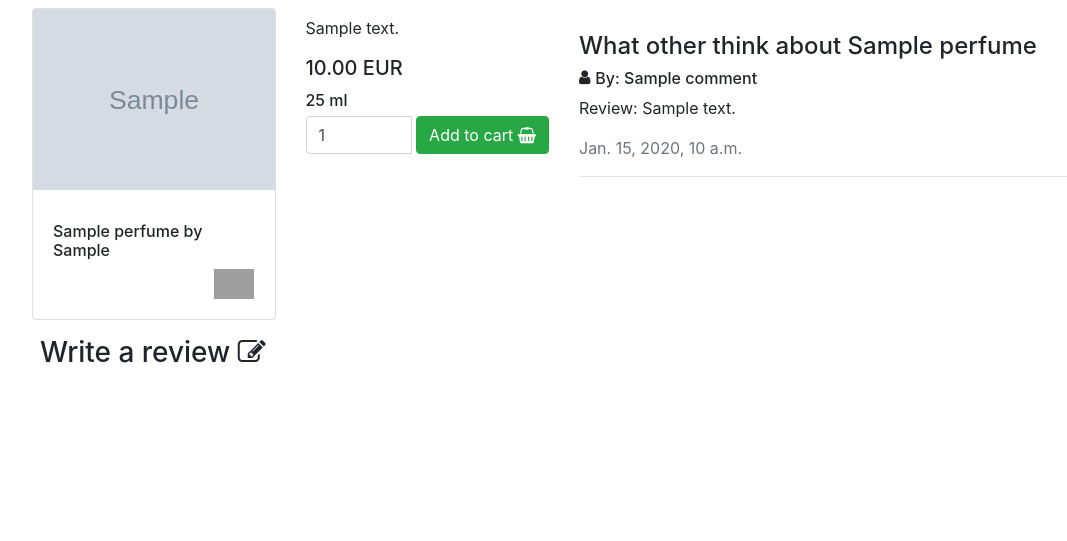
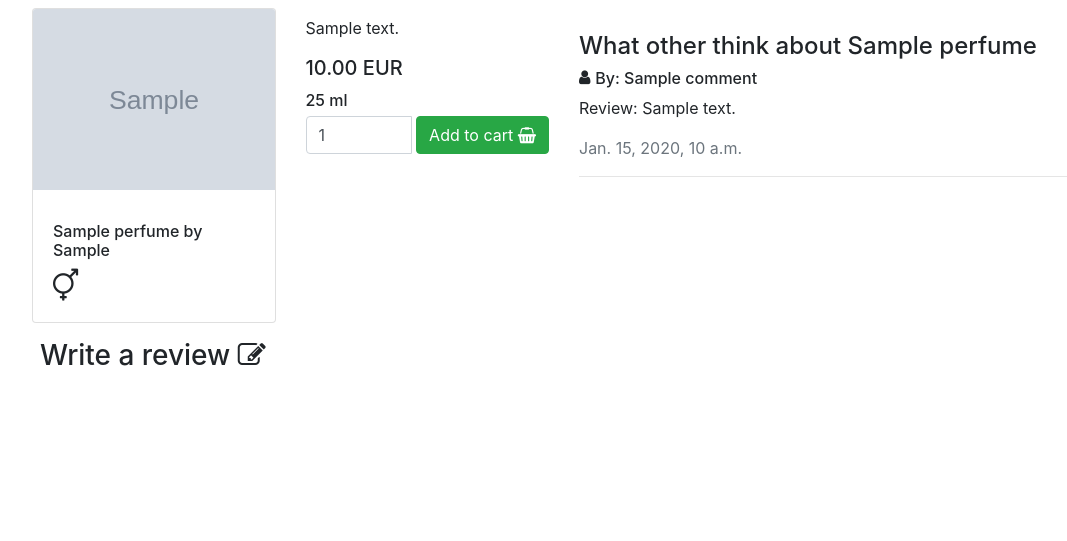
Before and after one commit to Rawa08/FullstackWithDjango, a Django app: page /comments/1/ in a window 1280 px wide. Shown: the part 56-597 px from the top of the page, without its empty margins (76-1143 px from the left). Run offline with Django 3.2, Linux system fonts and the light colour scheme; tables that the repository leaves empty hold one stand-in row (values such as "Sample post"); grey boxes marked "Sample" are stand-in pictures; some libraries are stand-ins or nearby versions; grey boxes are pictures that could not be loaded.

Commit message:
styling bugfix

```diff
--- a/products/templates/product_info.html
+++ b/products/templates/product_info.html
@@ -13,14 +13,13 @@
 				</h4>
 
 				{% if product.gender == 'U' %}
-				<img class="gender-icon" src="{{ MEDIA_URL }}images/unisex.png" alt="">
+											<i class="fa fa-transgender fa-2x"></i>
                 {% elif product.gender == 'F'%}
-				<img class="gender-icon" src="{{ MEDIA_URL }}images/female.png" alt="">
+											<i class="fa fa-venus fa-2x"></i>
                  {% else %}
-				<img class="gender-icon" src="{{ MEDIA_URL }}images/male.png" alt="">
+											<i class="fa fa-mars fa-2x"></i>
 
                 {%endif%}
-
 			</div>
 		</div>
 
```
Also changed, not shown: .travis.yml.
